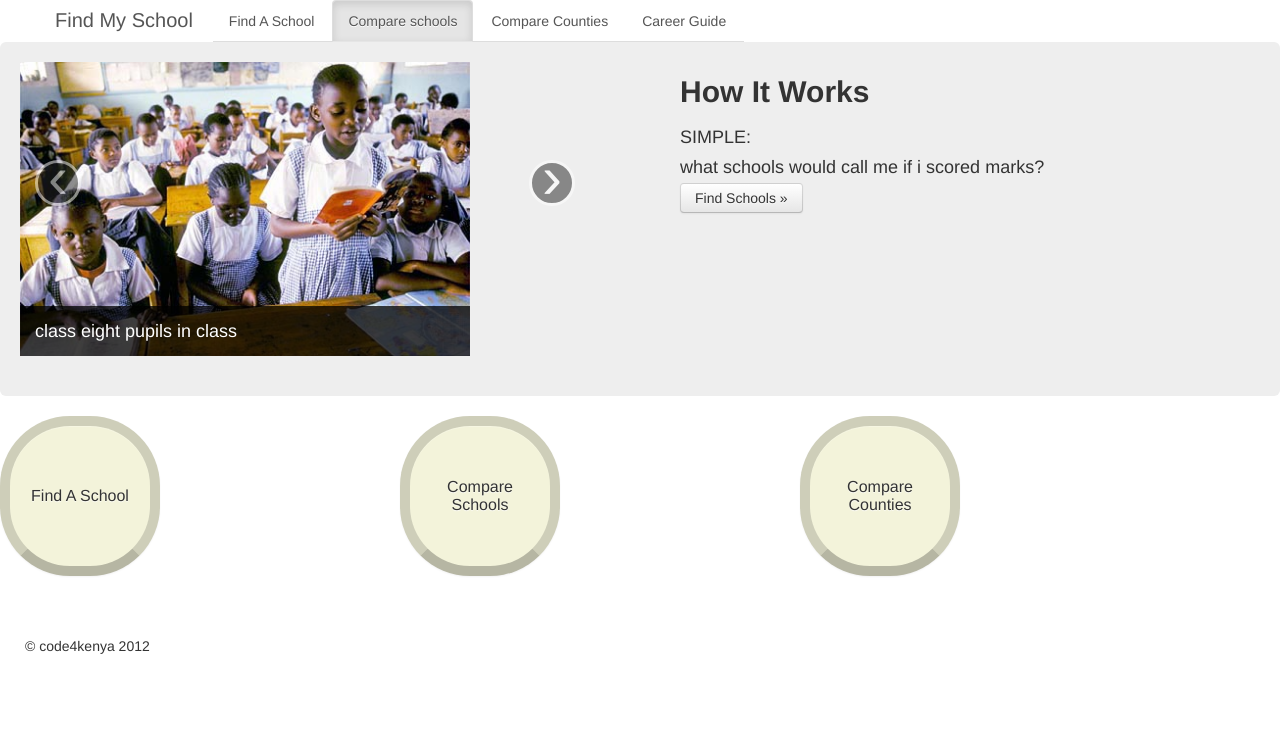
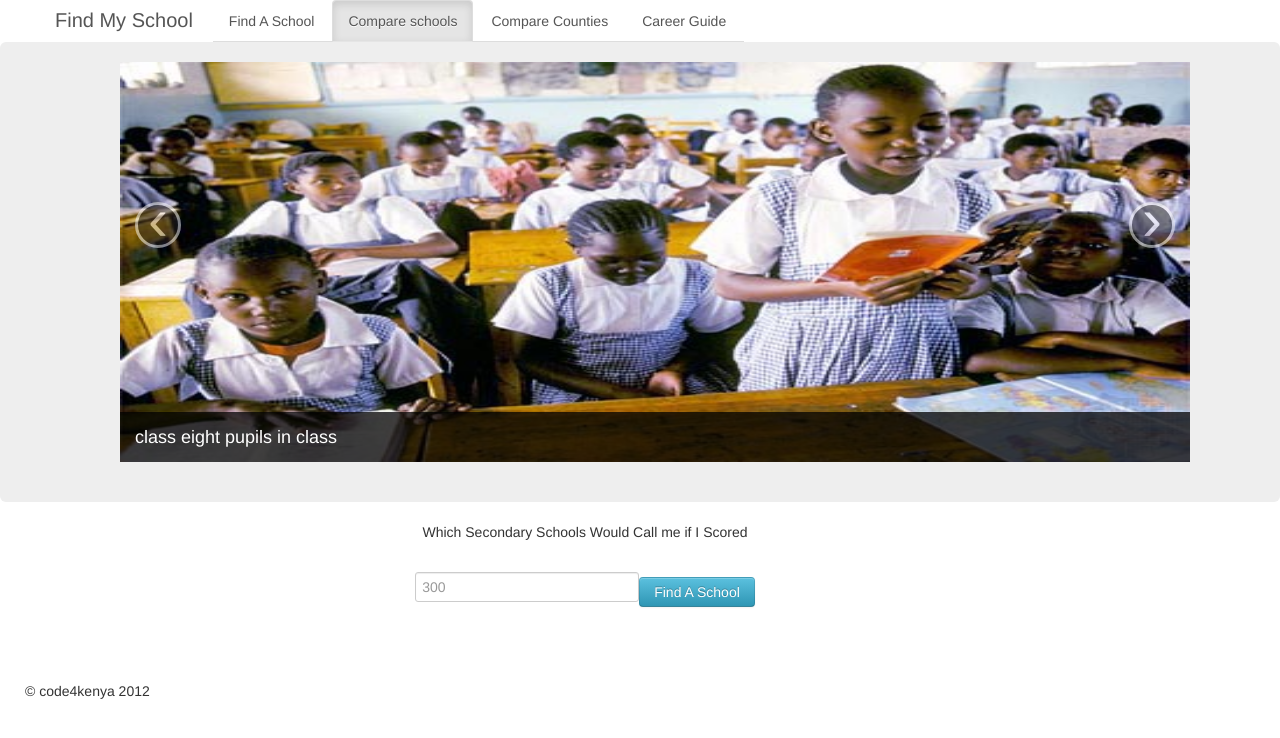
Before and after one commit to munenedenis/FindMySchool, a Jekyll site: the page built from index.html, in a window 1280 px wide. Shown: the top 738 px of the page. Built offline with Jekyll 4.4.1, drawn with Linux system fonts in a browser that asks for light colours; nearby versions of some CDN libraries; comment, search, counter and statistics services are not loaded.

Commit message:
landing page1 edit

```diff
--- a/_layouts/default.html
+++ b/_layouts/default.html
@@ -18,8 +18,122 @@
 	<link rel="stylesheet" href="css/mystyle.css">
 
 
+	<link rel="stylesheet" href="http://coolcarousels.frebsite.nl/css/layout.css">
+
 	<script src="js/libs/modernizr-2.5.3.min.js"></script>
+	<script src="http://coolcarousels.frebsite.nl/js/jquery.carouFredSel.js"></script>
+	<script type="text/javascript" language="javascript">
+			SyntaxHighlighter.config.clipboardSwf = "/js/syntaxhighlighter/clipboard.swf";
+			SyntaxHighlighter.all();
+		</script>
+		<script type="text/javascript" language="javascript">
+			$(function() {
+				$('#carousel').carouFredSel({
+					width: $(window).width(),
+					height: $(window).height(),
+					align: false,
+					items: {
+						visible: 1,
+						width: 'variable',
+						height: 'variable'
+					}
+				});
 
+				$(window).resize(function() {
+					var newCss = {
+						width: $(window).width(),
+						height: $(window).height()
+					};
+					$('#carousel').css( 'width', newCss.width*4 );
+					$('#carousel').parent().css( newCss );
+					$('#carousel div').css( newCss );
+				}).resize();
+
+				$('select#fx').change(function() {
+					$('#carousel').trigger('configuration', ['auto.fx', $('select#fx').val()]);
+				});
+			});
+		</script>
+		<style type="text/css" media="all">
+			html, #c-carousel {
+				height: 100%;
+				padding: 0;
+				margin: 0;
+			}
+			#c-carousel {
+				min-height: 600px;
+				min-width: 990px;
+			}
+			#c-carousel * {
+				font-family: Arial, Geneva, SunSans-Regular, sans-serif;
+				font-size: 14px;
+				color: #333;
+				line-height: 22px;
+			}
+			#wrapper {
+				width: 100%;
+				height: 100%;
+				position: relative;
+			}
+			.caroufredsel_wrapper {
+				width: 100% !important;
+				height: 100% !important;
+			}
+			#carousel div {
+				width: 100%;
+				height: 100%;
+				overflow: hidden;
+				float: left;
+			}
+			#carousel div img {
+				width: auto;
+				height: auto;
+				min-width: 100%;
+				min-height: 100%;
+			}
+			#text {
+				background-color: rgba(255, 255, 255, 0.8);
+				width: 350px;
+				height: 350px;
+				padding: 50px;
+				position: absolute;
+				top: 50%;
+				left: 50%;
+				margin: -225px 0 0 -225px;
+				box-shadow: 0 0 50px #000;
+				border-radius: 20px;
+			}
+			#text h4 {
+				font-size: 33px;
+				line-height: 25px;
+				margin: 0 0 20px 0;
+			}
+			#text small, #text small * {
+				font-size: 12px;
+				color: #666;
+			}
+
+		</style>
+		<script type="text/javascript">
+			var _gaq = _gaq || [];
+			_gaq.push(['_setAccount', 'UA-5722599-10']);
+			_gaq.push(['_trackPageview']);
+
+			(function() {
+				var ga = document.createElement('script'); ga.type = 'text/javascript'; ga.async = true;
+				ga.src = ('https:' == document.location.protocol ? 'https://ssl' : 'http://www') + '.google-analytics.com/ga.js';
+				var s = document.getElementsByTagName('script')[0]; s.parentNode.insertBefore(ga, s);
+			})();
+
+			$(function() {
+				$("#c-cur-down").click(function() {
+					_gaq.push(["_trackPageview", "/current/download.html"]);
+				});
+				$("#c-cur-open").click(function() {
+					_gaq.push(["_trackPageview", "/current/open.html"]);
+				});
+			});
+		</script>
 </head>
 <body>
 	<!--[if lt IE 7]><p class=chromeframe>Your browser is <em>ancient!</em> <a href="http://browsehappy.com/">Upgrade to a different browser</a> or <a href="http://www.google.com/chromeframe/?redirect=true">install Google Chrome Frame</a> to experience this site.</p><![endif]-->
--- a/index.html
+++ b/index.html
@@ -5,7 +5,7 @@ title: Find My School
 <!-- Main hero unit for a primary marketing message or call to action -->
   <div class="hero-unit">
     <div class="row">
-    <div class="span6">
+    <div class="span12">
 
 <!-- including the Bootstrap carousel in the homepage -->
     <div id="myCarousel" class="carousel slide" width="450">
@@ -35,15 +35,6 @@ title: Find My School
 
  </div>
 
-<div class="span6" align="left" width="400px">
-  <blockquote><blockquote><blockquote>
-            <h2>How It Works</h2>
-       <p>SIMPLE:</p><p>what schools would call me if i scored <textfield></textfield>marks? </p>
-      <p><a class="btn" href="#">Find Schools &raquo;</a></p>
-</blockquote></blockquote></blockquote>
-  </div>
-
-
 </div>
   </div>
 
@@ -56,16 +47,9 @@ title: Find My School
   }
   </style>
 
-      <div class="span4">
-            <button class="btn btn-large" href="#">Find A School</button>
+      <div class="span12">
+           <p align="center"> Which Secondary Schools Would Call me if I Scored </p> <br/>
+           <p align="center"><input type="text" placeholder="300" width="25px"></input><button class="btn btn-info" href="#">Find A School</button>
     </div>
 
-    <div class="span4">
-      <button class="btn btn-large" href="#">Compare Schools</button>
-   </div>
-
-    <div class="span4">
-      <button class="btn btn-large" href="#">Compare Counties</button>
     </div>
-
-     </blockquote></blockquote></div>
```
Also changed, not shown: css/bootstrap.min.css, img/002-Kenya-School-2004-Ruef.jpg, img/Consolata-Secondary-School-Students.jpg, img/HomeschoolingABCs-Header1.jpg (added), img/making_the_move.jpg (added).
